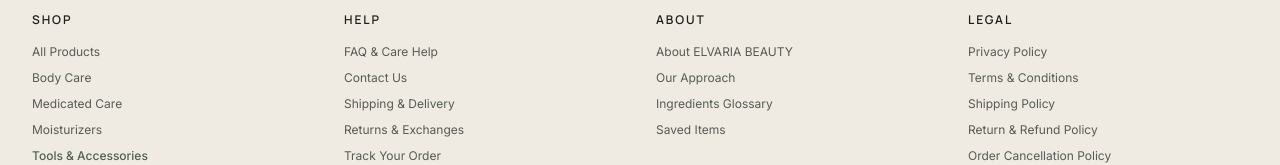
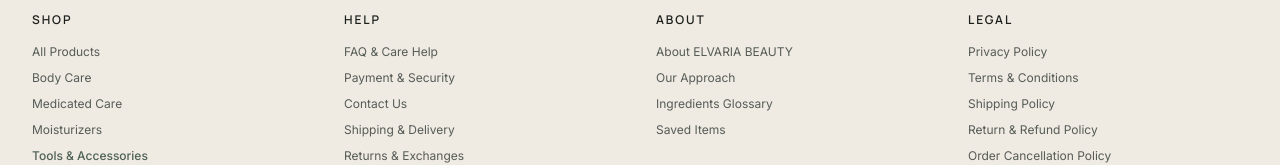
Before and after one commit to 35934it4-Shoaib/Elvaria-Beauty-LLC, a React (Vite) app: page / in a window 1280 px wide. Shown: the part 6975-7140 px from the top of the page. Built offline with nearby package versions, Linux system fonts and the light colour scheme; no server answers; a web font is replaced by a local one.

Commit message:
Update Footer.tsx

```diff
--- a/src/components/Footer.tsx
+++ b/src/components/Footer.tsx
@@ -135,6 +135,11 @@
                 </button>
               </li>
               <li>
+  <button onClick={() => onNavigate('/payment-security')} className="hover:text-[#4E6155] transition-colors text-left cursor-pointer">
+    Payment & Security
+  </button>
+</li>
+              <li>
                 <button onClick={() => onNavigate('/contact')} className="hover:text-[#4E6155] transition-colors text-left cursor-pointer">
                   Contact Us
                 </button>
```
